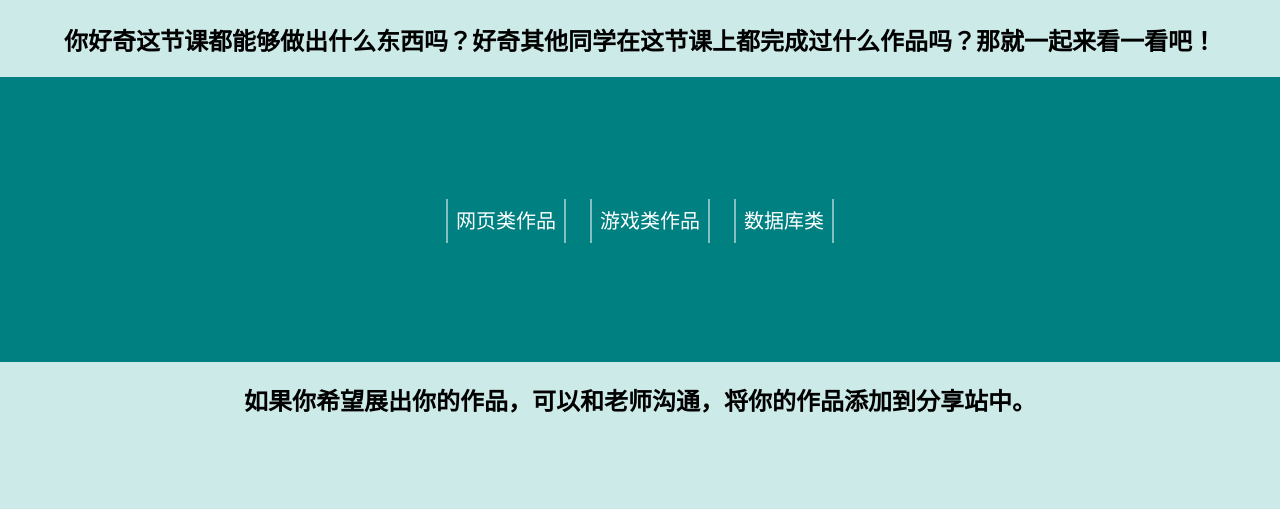
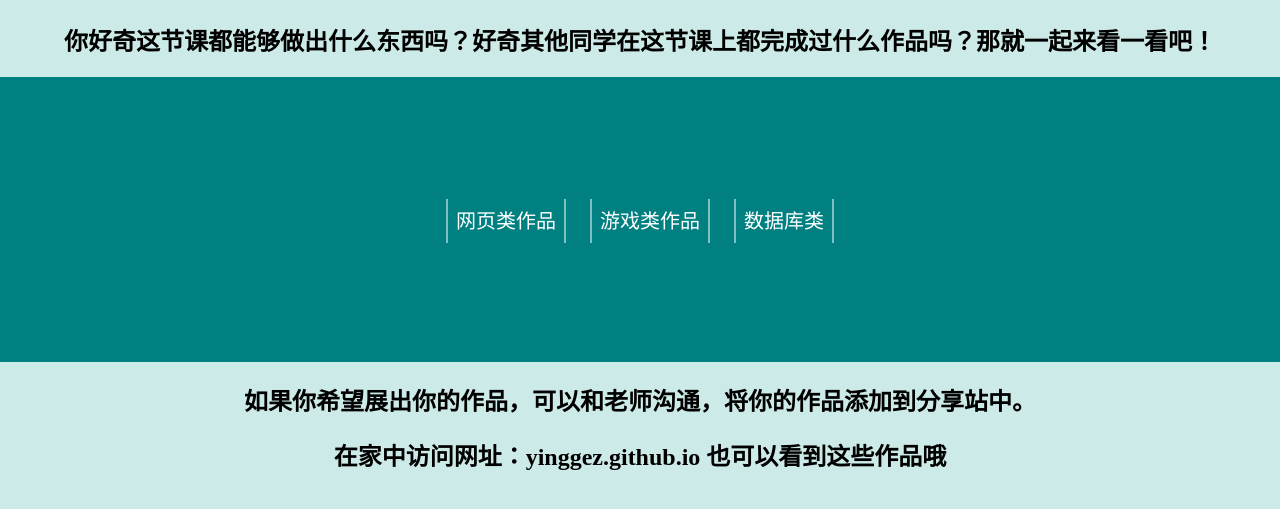
Before and after one commit to yinggez/yinggez.github.io, a plain HTML site: page 分享站/分享站.html in a window 1280 px wide. Shown: the part 145-654 px from the top of the page. Drawn offline with Linux system fonts and the light colour scheme.

Commit message:
Update 分享站.html

```diff
--- a/分享站/分享站.html
+++ b/分享站/分享站.html
@@ -88,7 +88,7 @@ div.borderYtoX a:hover:before, div.borderYtoX a:hover:after
 	</div>
 
 <h2>如果你希望展出你的作品，可以和老师沟通，将你的作品添加到分享站中。</h2>
-
+<h2>在家中访问网址：yinggez.github.io 也可以看到这些作品哦</h2>
 
 </body>
 </html>
```
